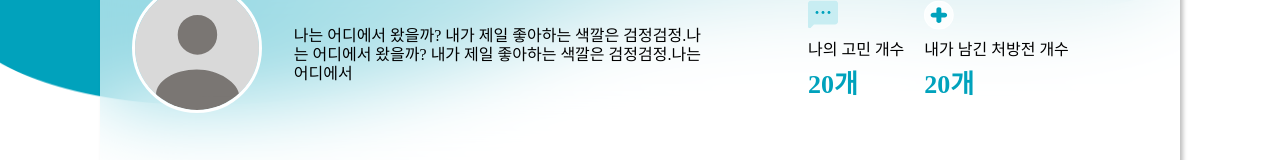
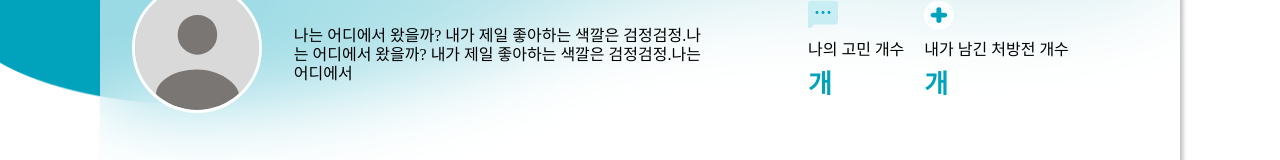
Before and after one commit to kw-bookmedicine/frontend, a React (Create React App) app: page /mypage in a window 1280 px wide. Shown: the part 210-370 px from the top of the page. Built offline with nearby package versions, Linux system fonts and the light colour scheme; no server answers; a web font is replaced by a local one.

Commit message:
:sparkles: Feat: 내 고민, 처방 갯수 데이터 바인딩

```diff
--- a/src/pages/profile/Mypage.jsx
+++ b/src/pages/profile/Mypage.jsx
@@ -17,6 +17,8 @@ import '../../styles/Profile/MyPage.css';
 
 const Mypage = () => {
 	const [modalOn, setModalOn] = useState(false);
+	const [boardCnt, setBoardCnt] = useState('');
+	const [prscrCnt, setPrscrCnt] = useState('');
 
 	const handleModal = () => {
 		setModalOn(!modalOn);
@@ -54,6 +56,8 @@ const Mypage = () => {
 		api.get('/client', { withCredentials: true }).then((res) => {
 			// console.log(res.data);
 			// console.log(res.data.nickname);
+			setBoardCnt(res.data.boardCount);
+			setPrscrCnt(res.data.prescriptionCount);
 
 			res.data.nickname === null
 				? setNickname('사용자 닉네임')
@@ -99,12 +103,12 @@ const Mypage = () => {
 								<div className="dashboard_worry_wrapper">
 									<img src="/icon/profile/profile_worry_icon.svg" alt="" />
 									나의 고민 개수
-									<p className="dashboard_number">20개</p>
+									<p className="dashboard_number">{boardCnt}개</p>
 								</div>
 								<div className="dashboard_prscr_wrapper">
 									<img src="/icon/profile/profile_prscr_icon.svg" alt="" />
 									내가 남긴 처방전 개수
-									<p className="dashboard_number">20개</p>
+									<p className="dashboard_number">{prscrCnt}개</p>
 								</div>
 							</div>
 						</div>
```
